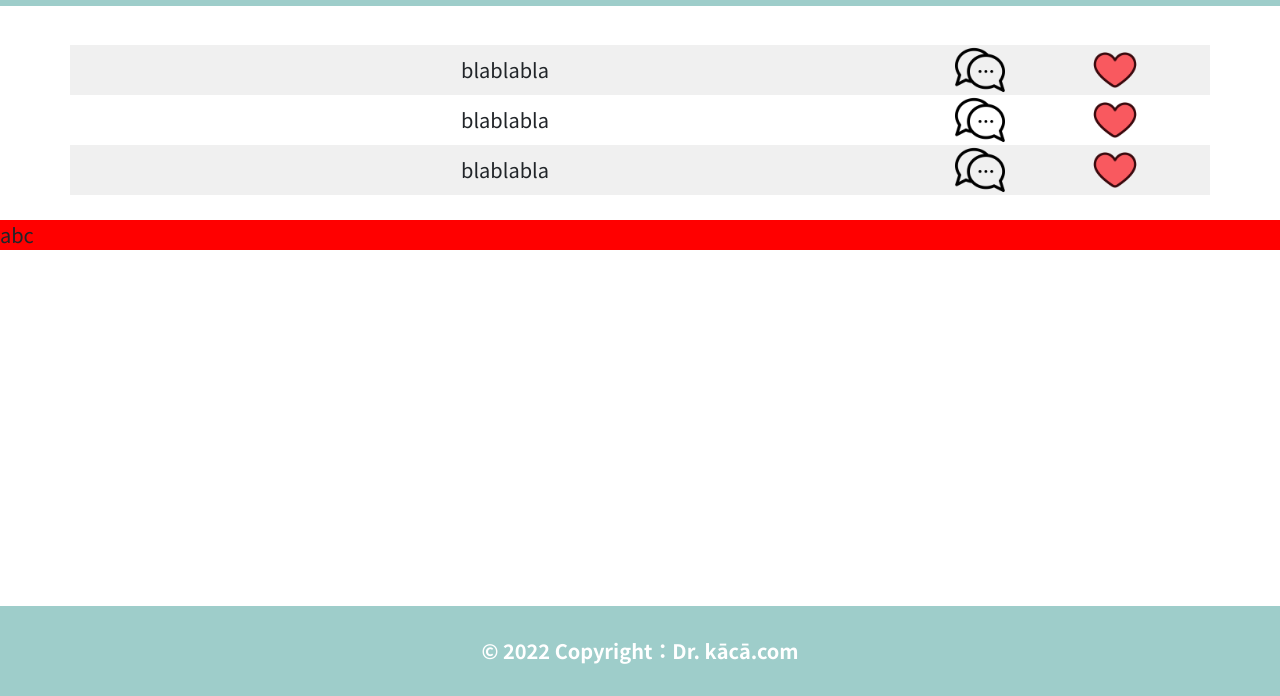
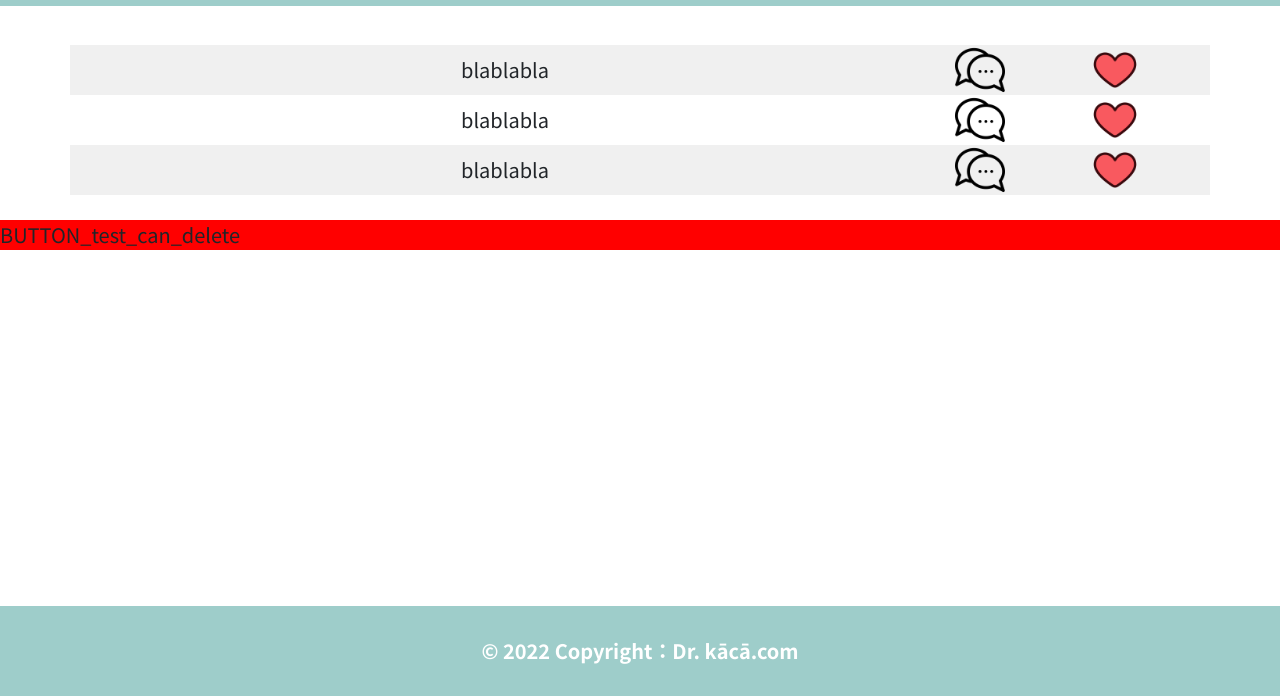
Before and after one commit to lesleychen0810/KACA, a website with bundled scripts: page chatplatform.html in a window 1280 px wide. Shown: the part 104-800 px from the top of the page. Built offline with nearby package versions, Linux system fonts and the light colour scheme; no server answers; files whose address does not match are found by name.

Commit message:
Update chatplatform.html

```diff
--- a/chatplatform.html
+++ b/chatplatform.html
@@ -108,7 +108,7 @@
             </div>
         </div>
     </div>
-    <div id="send" type="button" style="background-color:#FF0000">abc</div>
+    <div id="send" type="button" style="background-color:#FF0000">BUTTON_test_can_delete</BUtton></div>
 
     <footer class="text-center text-lg-start">
         <!-- Copyright -->
```
